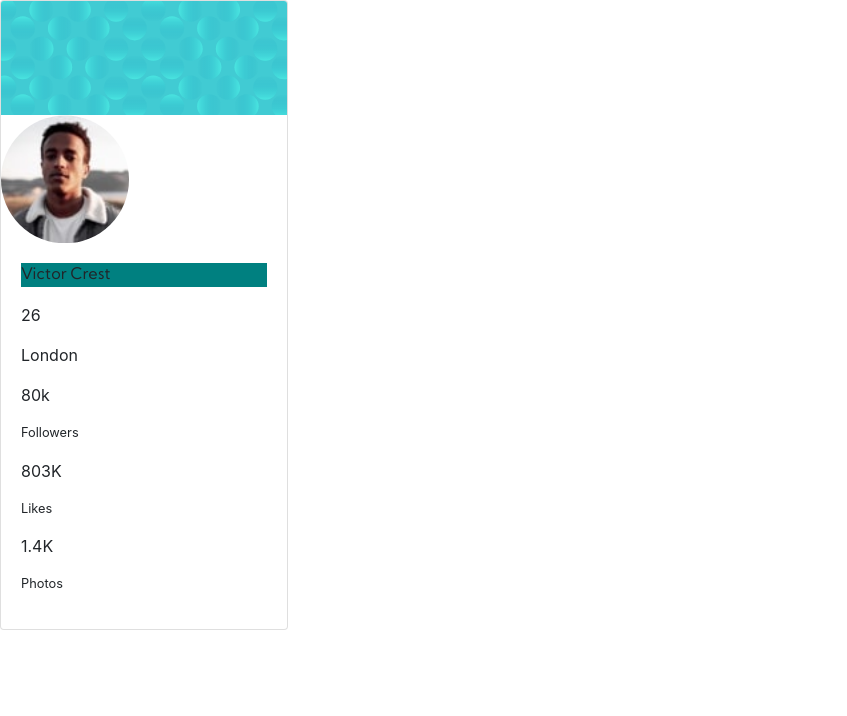
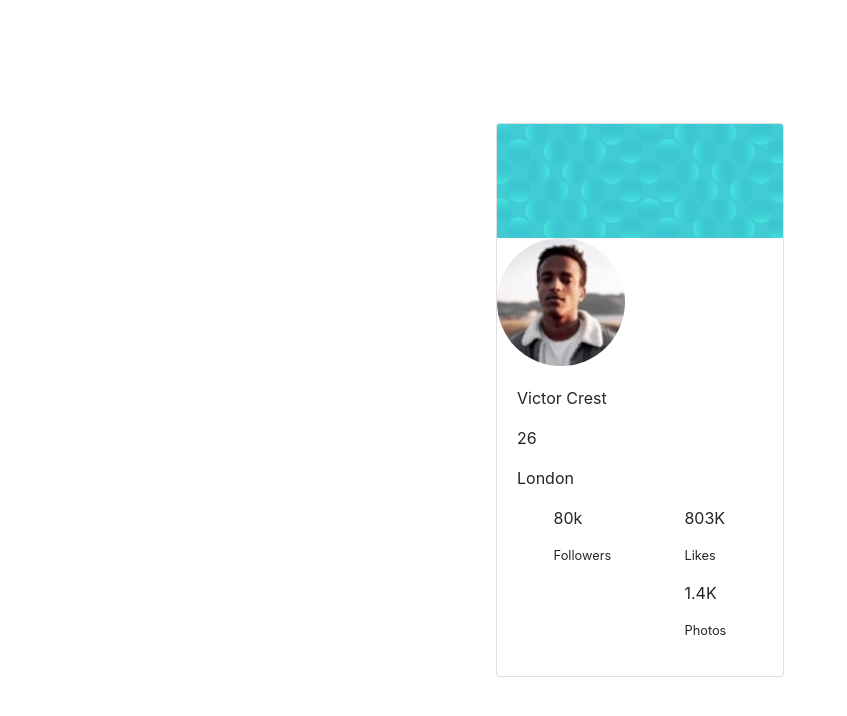
Before and after one commit to manonmille-github/Projet6_card, a plain HTML site: page index.html in a window 1280 px wide. Shown: the whole page, without its empty margins (0-847 px from the left). Drawn offline with nearby package versions, Linux system fonts and the light colour scheme.

Commit message:
début de la création de la page de style

```diff
--- a/styles.css
+++ b/styles.css
@@ -14,6 +14,24 @@
     font-family: "KumbhSans-Regular";
     src: url(font/KumbhSans-Regular.ttf);
 }
+body{
+    width: 100vw;
+    height: 100vh;
+    display: flex;
+    justify-content: center;
+    align-items: center;
+}
+
+.card-body{
+    display: flex;
+    flex-direction: column;
+}
+
+.container-information{
+    display: flex;
+    justify-content: space-around;
+
+}
 
 .photo-profil {
    width:8rem;
@@ -21,8 +39,6 @@
    border-color: white;
 }
 
-.name {
-    font-family: "KumbhSans-Regular" !important;
-    background-color: teal !important;
-
+#name {
+    font-family: "KumbhSans-Regular";
 }
```
